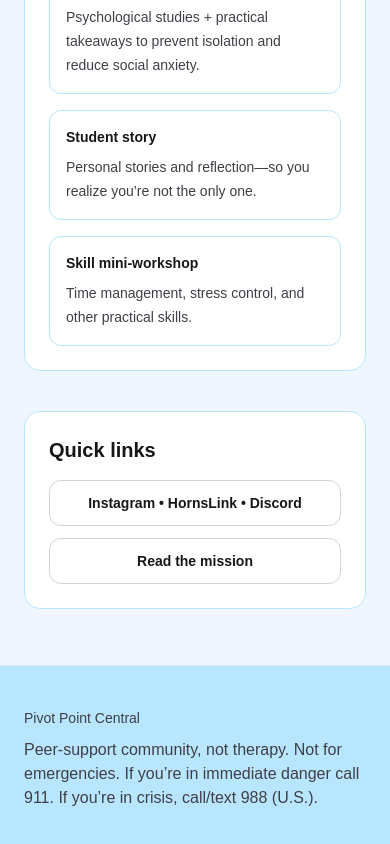
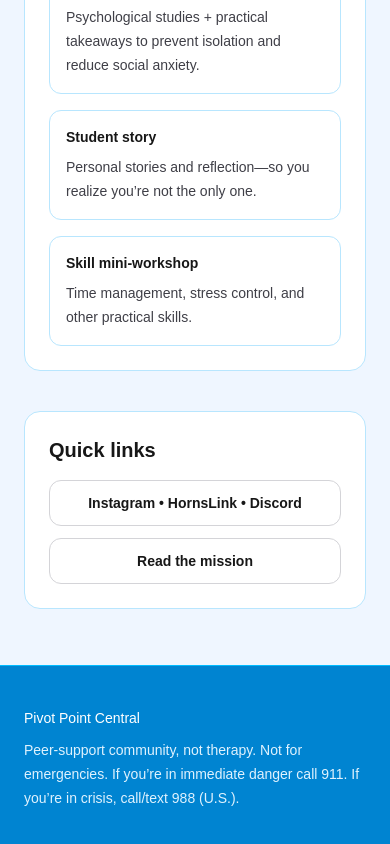
Before and after one commit to heesoo1681-oss/pivot-point-site, a Next.js app: page / in a window 390 px wide. Shown: the part 1606-2450 px from the top of the page. Built offline with nearby package versions, Linux system fonts and the light colour scheme.

Commit message:
Fix mobile dark mode and unify colors

```diff
--- a/app/layout.tsx
+++ b/app/layout.tsx
@@ -48,15 +48,16 @@ export default function RootLayout({
         {children}
 
         {/* Footer */}
-        <footer className="border-t border-zinc-200 bg-sky-200">
-          <div className="mx-auto max-w-4xl px-6 py-10 text-zinc-700">
-            <div className="font-medium text-zinc-700 text-sm leading-6">Pivot Point Central</div>
-            <p className="mt-2">
-              Peer-support community, not therapy. Not for emergencies. If you’re in immediate
-              danger call 911. If you’re in crisis, call/text 988 (U.S.).
-            </p>
-          </div>
-        </footer>
+        <footer className="border-t border-sky-400 bg-sky-600">
+  <div className="mx-auto max-w-4xl px-6 py-10 text-white text-sm leading-6">
+    <div className="font-medium">Pivot Point Central</div>
+    <p className="mt-2 text-sky-100">
+      Peer-support community, not therapy. Not for emergencies. If you’re in immediate
+      danger call 911. If you’re in crisis, call/text 988 (U.S.).
+    </p>
+  </div>
+</footer>
+
       </body>
     </html>
   );
```
